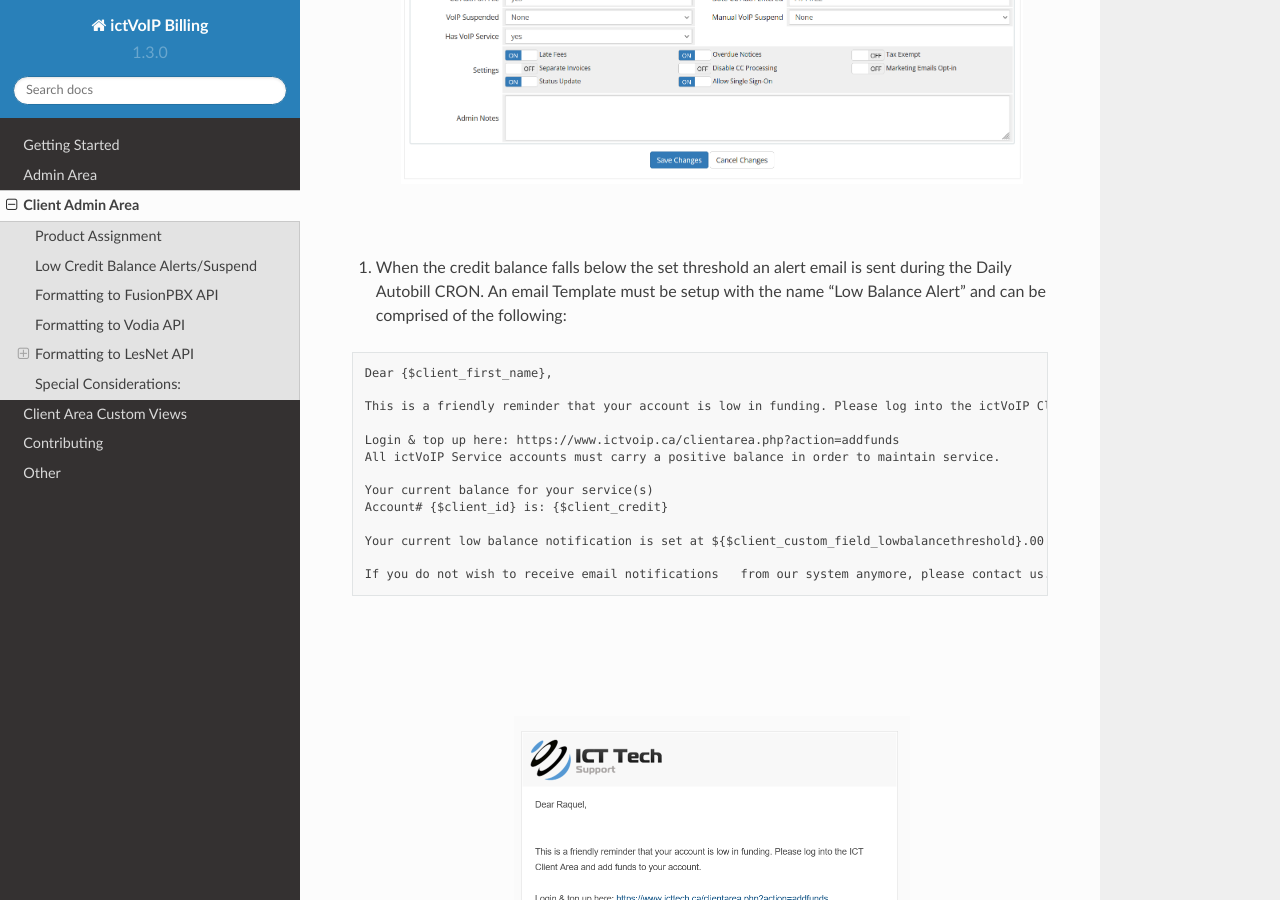
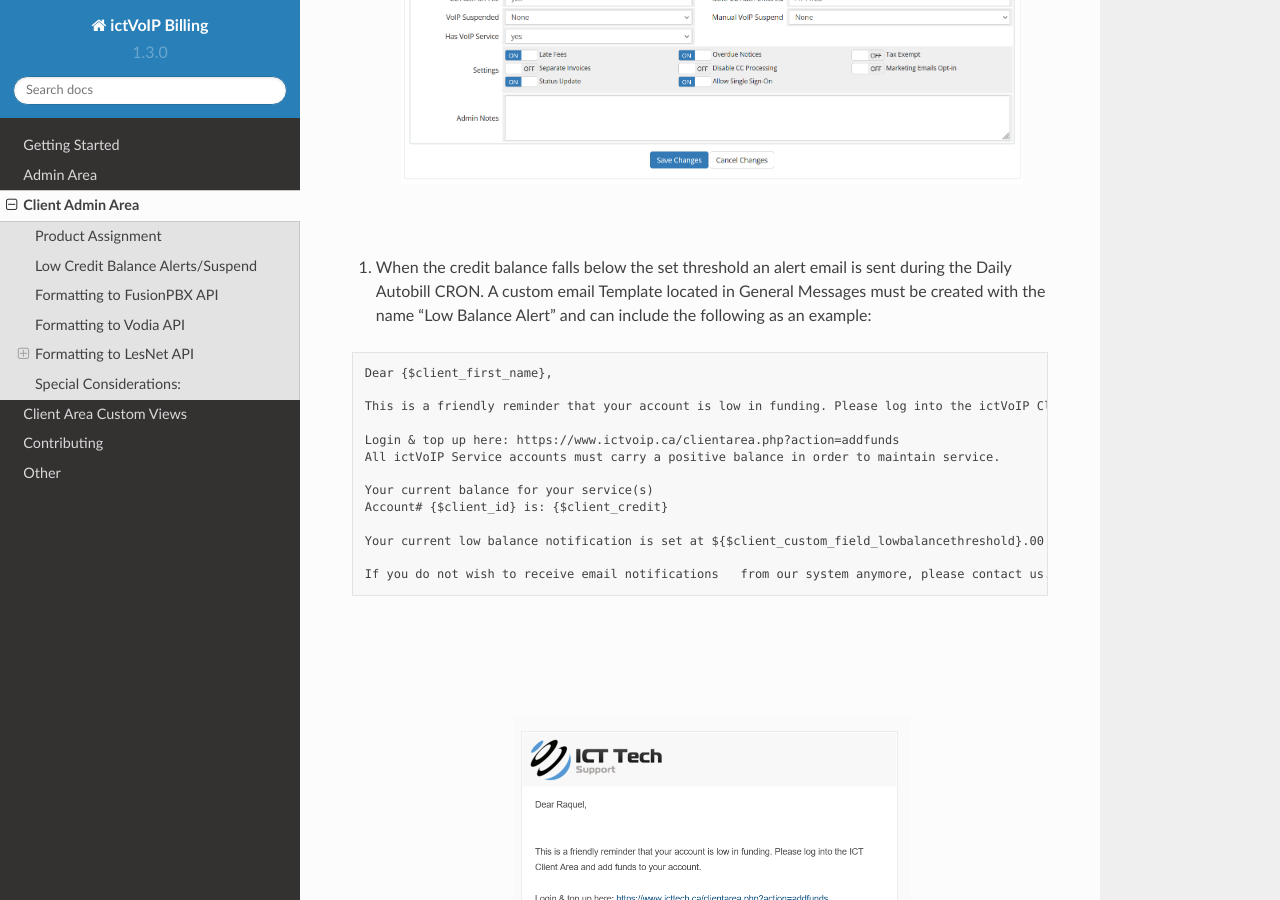
Before and after one commit to ictvoip/ictvoip-docs, a Sphinx documentation site: the page built from docs/source/clientadmin/clientadmin.rst, in a window 1280 px wide and 900 px high, scrolled down 1392 px. Built offline with Sphinx 7.4.7 and the Read the Docs theme 2.0.0, drawn with Linux system fonts in a browser that asks for light colours; pages that are not in the unit, such as notebooks, are missing from menus.

Commit message:
Update clientadmin.rst

```diff
--- a/docs/source/clientadmin/clientadmin.rst
+++ b/docs/source/clientadmin/clientadmin.rst
@@ -33,7 +33,7 @@ Low Credit Balance Thresholds are set within the Client Profile. When a low bala
 |
 
 
-1) When the credit balance falls below the set threshold an alert email is sent during the Daily Autobill CRON. An email Template must be setup with the name "Low Balance Alert" and can be comprised of the following:
+1) When the credit balance falls below the set threshold an alert email is sent during the Daily Autobill CRON. A custom email Template located in General Messages must be created with the name "Low Balance Alert" and can include the following as an example:
 
 ::
 
```
